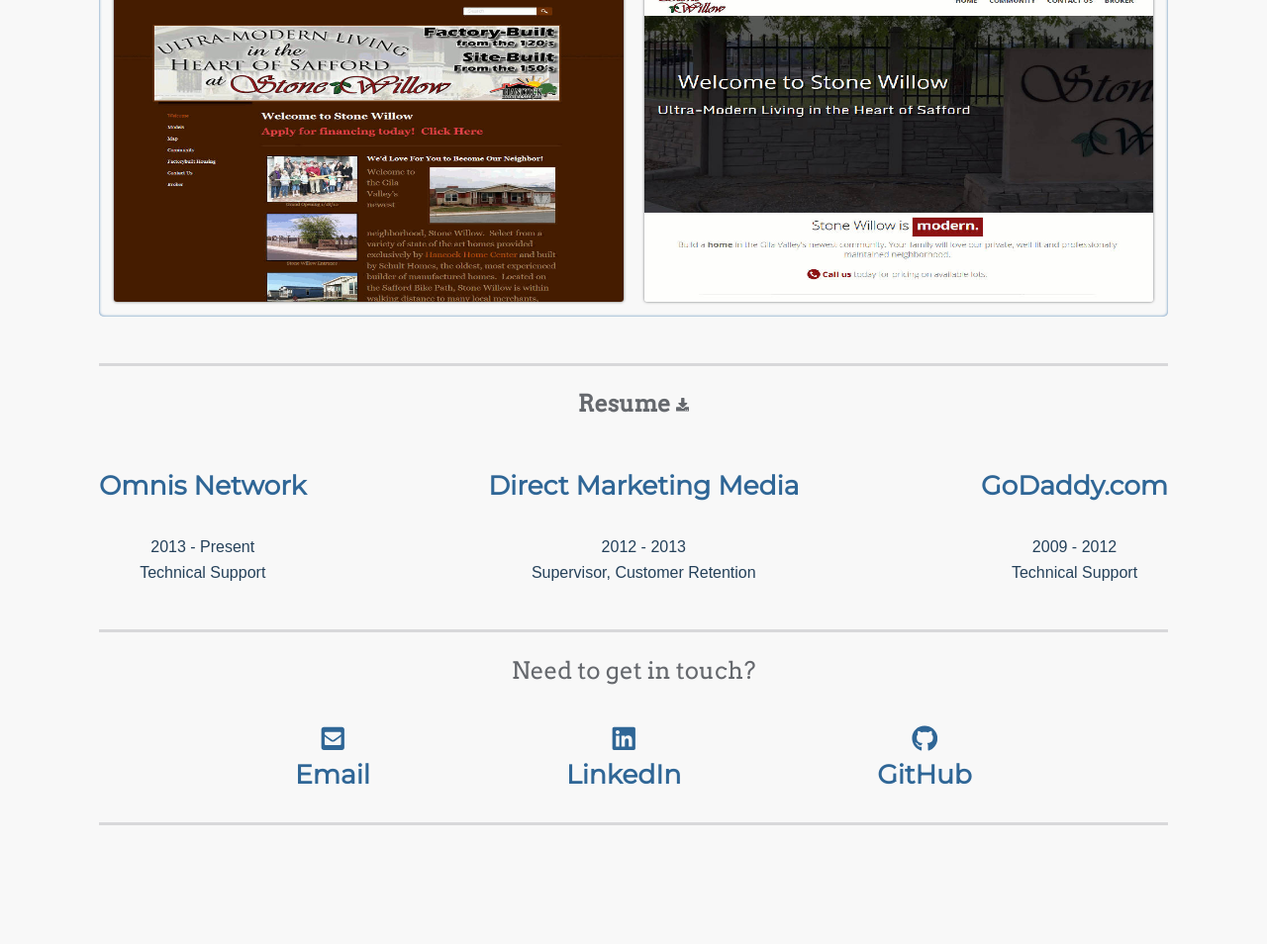
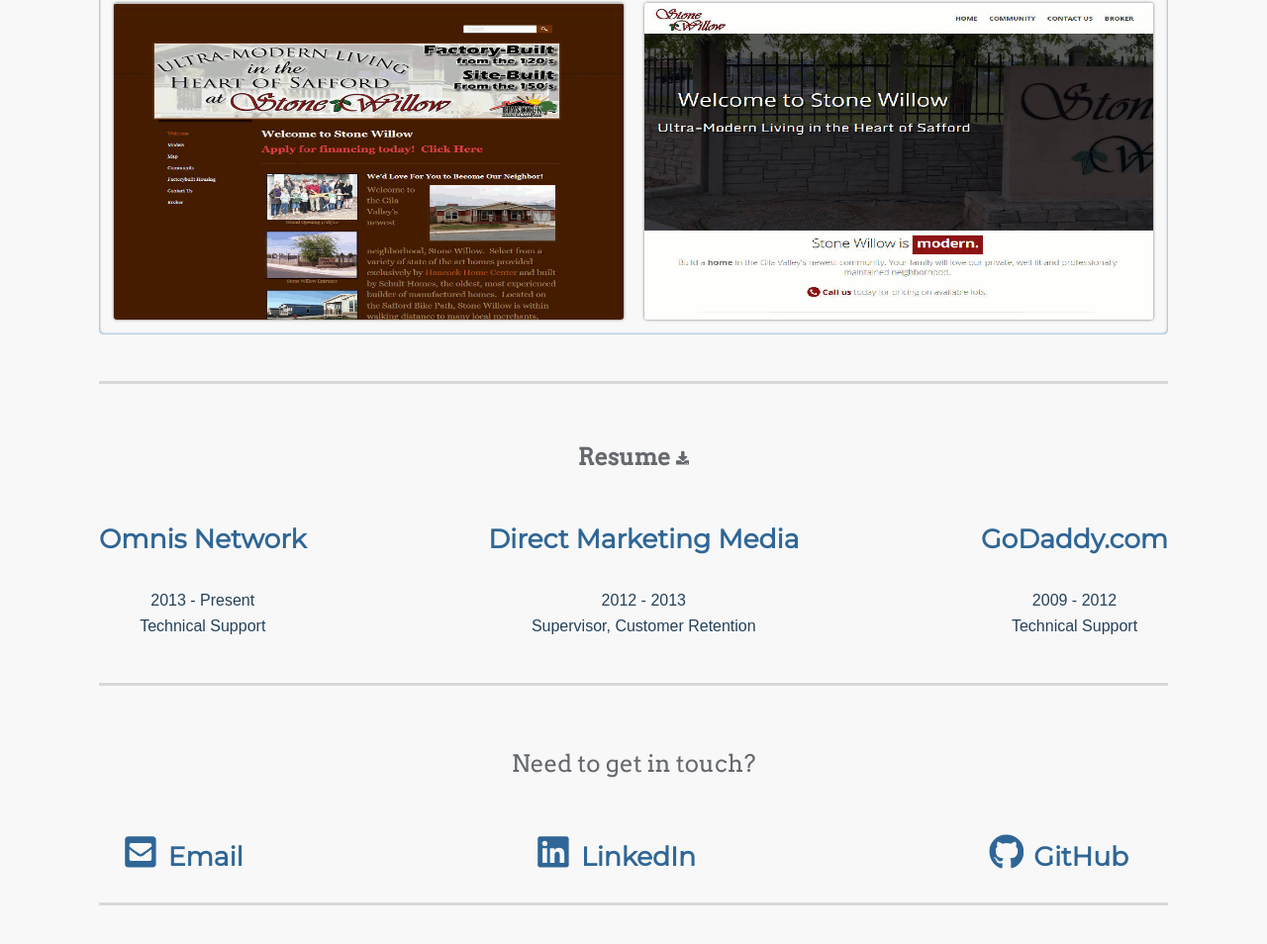
Before and after one commit to rzhancock/website-2018, a React app: page / in a window 1280 px wide. Shown: the part 1778-2732 px from the top of the page at 99% size. Before the commit the page ends 2612 px from the top, so only its background shows below. Built offline with nearby package versions, Linux system fonts and the light colour scheme.

Commit message:
updated section spacing with larger bottom margins. completed contact section. Need to finish footer and activate nav links with scroll offset to each section.

```diff
--- a/src/components/About/About.css
+++ b/src/components/About/About.css
@@ -24,6 +24,7 @@
   max-width: 1080px;
 	margin: 0 auto;
 	border-bottom: 3px #d8d8da solid;
+	margin-bottom: 2.5rem;
 }
 
 .about-content {
--- a/src/components/Contact/Contact.css
+++ b/src/components/Contact/Contact.css
@@ -2,10 +2,9 @@
   display: flex;
   flex-direction: column;
   flex-wrap: wrap;
-  justify-content: space-between;
   max-width: 1080px;
 	border-bottom: 3px #d8d8da solid;
-  padding-bottom: 2rem;
+  margin-bottom: 2.5rem;
 }
 
 .contact-header > h3{
@@ -14,29 +13,34 @@
   font-weight: 500;
   font-size: 1.5rem;
   color: #65686d;
+  margin-bottom: 2rem;
   }
 
 .contact-items {
   display: flex;
-  justify-content: space-evenly;
+  flex-direction: row;
+  justify-content: space-between;
   text-decoration: none;
+  margin: 1.5rem;
+}
+
+.contact-icons {
+  font-size: 1.35em;
+  padding-right: 10px;
 }
 
 .contact-items > a {
+  display: flex;
+  align-items: center;
   text-decoration: none;
 }
 
 
 .contact-buttons {
-  margin-top: 1rem;
+  margin-right: 1rem;
   font-size: 1.66rem;
   font-family: 'Montserrat', sans-serif;
   font-weight: bold;
   text-decoration: none;
   color: #2f6696;
 }
-
-.contact-buttons > div {
-  display: block;
-  text-align: center;
-}
--- a/src/components/Contact/Contact.js
+++ b/src/components/Contact/Contact.js
@@ -15,17 +15,17 @@
             <div className="contact-items">
 
               <a href="mailto:rzhancock@gmail.com" className="contact-buttons">
-                <div><FaEnvelopeSquare /></div>
+                <div className="contact-icons"><FaEnvelopeSquare /></div>
                 Email
               </a>
 
               <a href="https://www.linkedin.com/in/robertzhancock/" className="contact-buttons">
-                <div><FaLinkedin /></div>
+                <div className="contact-icons"><FaLinkedin /></div>
                 LinkedIn
               </a>
 
               <a href="https://www.linkedin.com/in/robertzhancock/" className="contact-buttons">
-                <div><FaGithub /></div>
+                <div className="contact-icons"><FaGithub /></div>
                 GitHub
               </a>
             </div>
--- a/src/components/Nav/Nav.js
+++ b/src/components/Nav/Nav.js
@@ -15,10 +15,6 @@
 				        <li><a>Projects</a></li>
 								<li><a>Resume</a></li>
 								<li><a>Contact</a></li>
-								<li><a>
-									<span className="blog-link">Blog</span>
-									<span className="blog-subscript">Coming Soon!</span>
-								</a></li>
 			      	</ul>
 					</nav>
 			</header>
--- a/src/components/Projects/Projects.css
+++ b/src/components/Projects/Projects.css
@@ -2,6 +2,7 @@
 	max-width: 1080px;
 	border-bottom: 3px #d8d8da solid;
 	padding-bottom: 2rem;
+	margin-bottom: 2.25rem;
 }
 
 .projects-header {
--- a/src/components/Resume/Resume.css
+++ b/src/components/Resume/Resume.css
@@ -5,6 +5,7 @@
   max-width: 1080px;
 	border-bottom: 3px #d8d8da solid;
   padding-bottom: 2rem;
+  margin-bottom: 2.5rem;
 }
 
 .resume-header {
--- a/src/components/Skills/Skills.css
+++ b/src/components/Skills/Skills.css
@@ -1,6 +1,7 @@
 .skills-container {
 	max-width: 1080px;
 	border-bottom: 3px #d8d8da solid;
+	margin-bottom: 2.5rem;
 }
 
 .skills-header > h3{
```
Also changed, not shown: src/components/Skills/blue-arrow-right.png (deleted).
